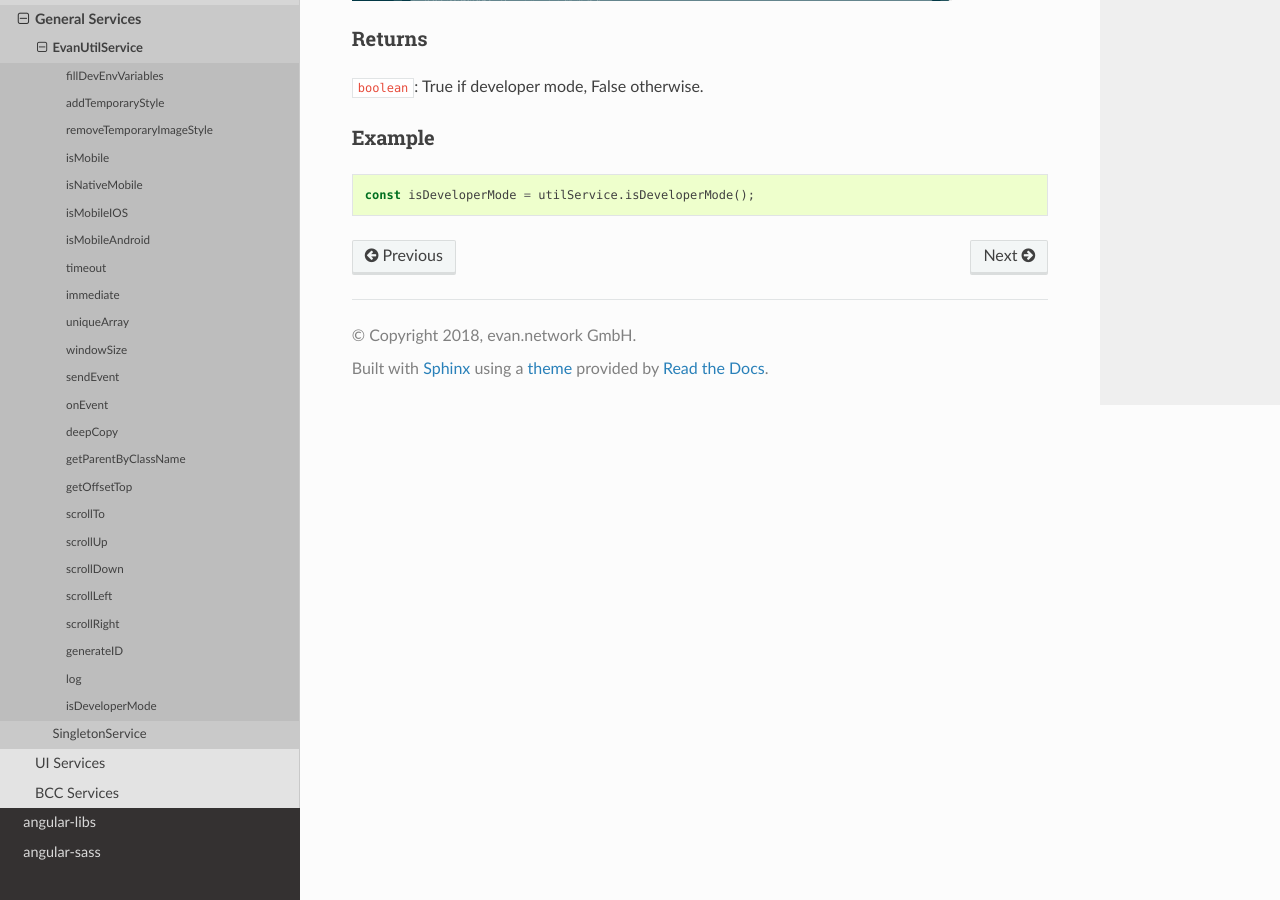
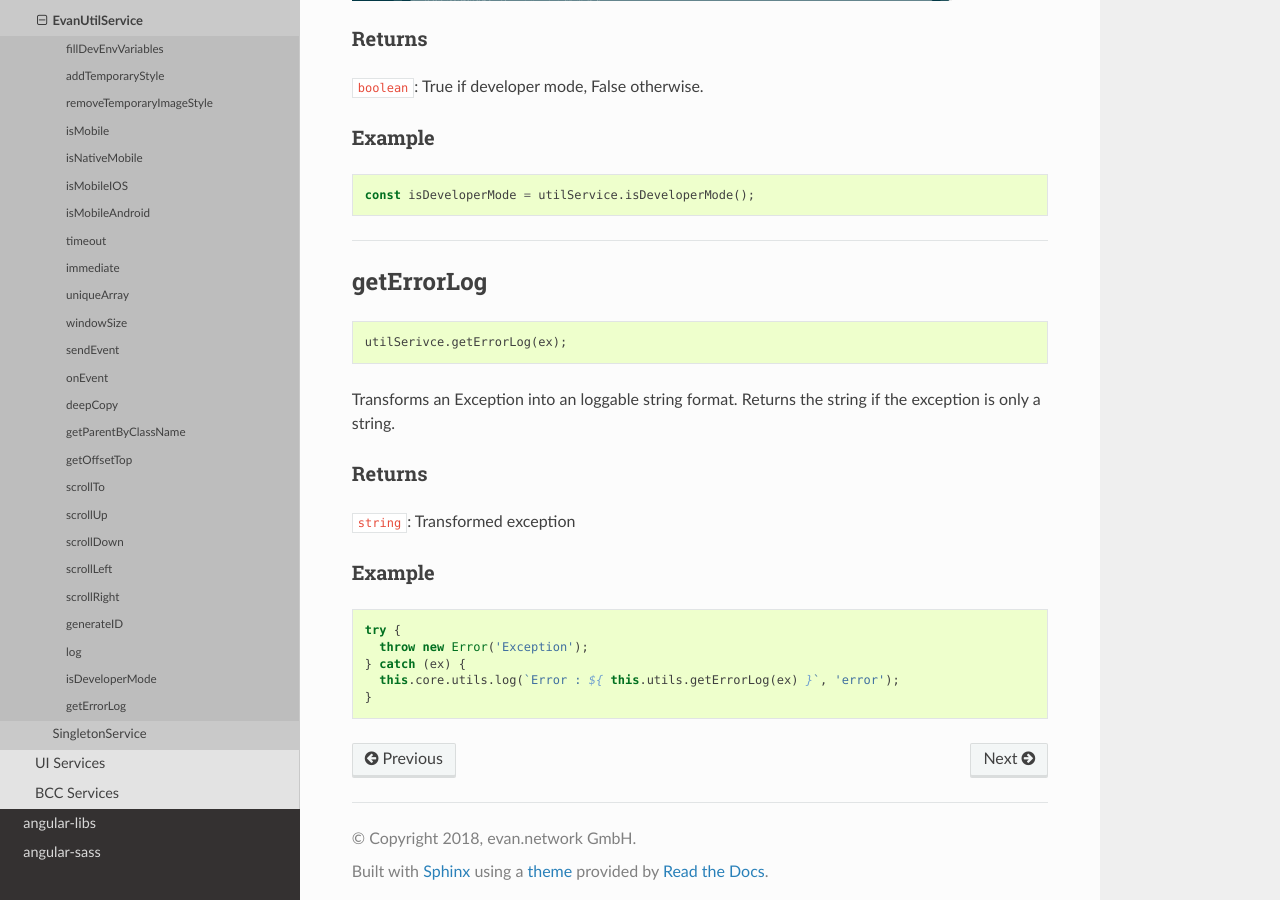
Before and after one commit to evannetwork/ui-docs, a Sphinx documentation site: the page built from docs/angular-core/services/utils.rst, in a window 1280 px wide and 900 px high, scrolled down 12978 px. Built offline with Sphinx 7.4.7 and the Read the Docs theme 2.0.0, drawn with Linux system fonts in a browser that asks for light colours.

Commit message:
adjust getErrorLog docs

```diff
--- a/docs/angular-core/services/utils.rst
+++ b/docs/angular-core/services/utils.rst
@@ -792,3 +792,34 @@ Example
 .. code-block:: typescript
 
   const isDeveloperMode = utilService.isDeveloperMode();
+
+--------------------------------------------------------------------------------
+
+.. _document_isDeveloperMode:
+
+getErrorLog
+================================================================================
+
+.. code-block:: typescript
+
+  utilSerivce.getErrorLog(ex);
+
+Transforms an Exception into an loggable string format. Returns the string if the exception is only a string.
+
+-------
+Returns
+-------
+
+``string``: Transformed exception
+
+-------
+Example
+-------
+
+.. code-block:: typescript
+
+  try {
+    throw new Error('Exception');
+  } catch (ex) {
+    this.core.utils.log(`Error : ${ this.utils.getErrorLog(ex) }`, 'error');
+  }
```
